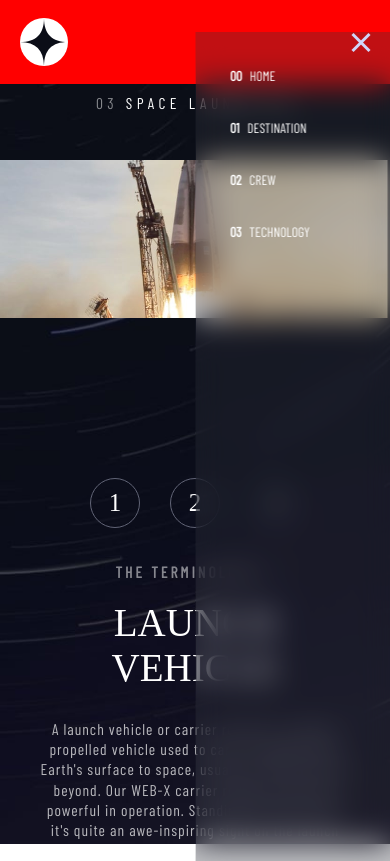
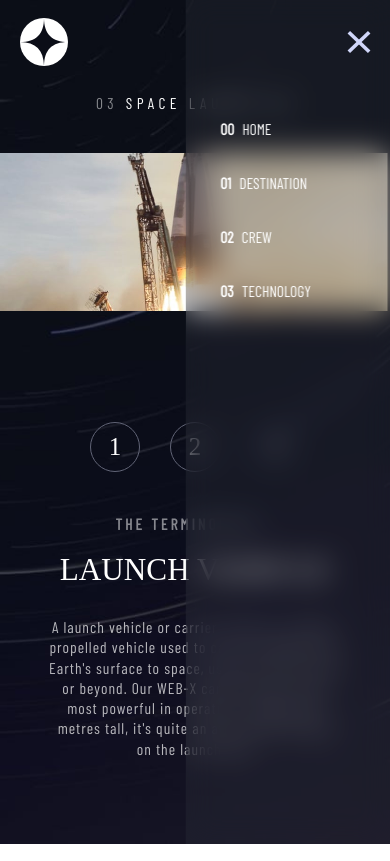
Before and after one commit to antonimatheus/Space-tourism-multi-page-website, a React (Vite) app: page /technology in a window 390 px wide. Both pictures are taken after a click on the element 292 px from the left and 42 px from the top of the page. Built offline with nearby package versions, Linux system fonts and the light colour scheme; a web font is replaced by a local one.

Commit message:
project done!

```diff
--- a/src/header/navBar/navBar.css
+++ b/src/header/navBar/navBar.css
@@ -110,7 +110,6 @@ a {
         display: flex;
         width: 100%;
         height: 10%;
-        background-color: red;
         justify-content: space-around;
         z-index: 2;
     }
@@ -127,38 +126,48 @@ a {
     .NavBar--ulBurger {
         display: flex;
         width: 40%;
+        height: 100%;
         justify-content: flex-end;
+        align-items: center;
         position: relative;
     }
 
     .NavBar--ulBurger img {
         display: flex;
+        width: 6vw;
         z-index: 2;
         cursor: pointer;
     }
 
     .NavBar--ulBurger ul {
+        display: flex;
         position: absolute;
         top: 0%;
         left: 50%;
         transform: translate(-50%, 0%);
-        width: 50vw;
+        align-items: center;
+        width: 55vw;
         height: 100vh;
         backdrop-filter: blur(15px);
         background-color: rgba(51, 53, 64, 0.3);
         animation: fadeinleftNavBar 1s;
     }
 
+    .NavBar--ulBurger ul div {
+        width: 100%;
+        height: 80%;
+    }
+
     .NavBar--ulBurger li {
         list-style-type: none;
-        font-size: 3.5vw;
+        font-size: 4vw;
         margin: 35px;
         color: var(--white);
         cursor: pointer;
     }
 
     .NavBar--ulBurger li span {
-        font-weight: bold;
+        font-weight: bolder;
         margin-right: 5px;
     }
 }
--- a/src/header/navBar/navBar.jsx
+++ b/src/header/navBar/navBar.jsx
@@ -33,10 +33,12 @@ const navBarClicked = () => {
                 {
                     burger && (
                     <ul>
-                        <Link to="/"><li><span>00</span> Home</li></Link>
-                        <Link to="/destination"><li><span>01</span> Destination</li></Link>
-                        <Link to='/crew'><li><span>02</span> Crew</li></Link>
-                        <Link to='/technology'><li><span>03</span> Technology</li></Link>
+                        <div>
+                            <Link to="/"><li><span>00</span> Home</li></Link>
+                            <Link to="/destination"><li><span>01</span> Destination</li></Link>
+                            <Link to='/crew'><li><span>02</span> Crew</li></Link>
+                            <Link to='/technology'><li><span>03</span> Technology</li></Link>
+                        </div>
                     </ul>
                     )
                 }
--- a/src/mainContent/crew/Crew.css
+++ b/src/mainContent/crew/Crew.css
@@ -233,7 +233,6 @@
         justify-content: flex-end;
         width: 90%;
         height: 50%;
-
     }
 
     .Crew--img img {
@@ -245,6 +244,11 @@
 
     .Crew--text {
         width: 100%;
+    }
+
+    .Crew--titleName {
+        display: flex;
+        width: 100vw;
     }
 
     .Crew--titleName h1  {
--- a/src/mainContent/destination/Destination.css
+++ b/src/mainContent/destination/Destination.css
@@ -18,7 +18,6 @@
     justify-content: flex-start;
     width: 40%;;
     height: 80%;
-    gap: 15px;
     gap: 35px;
 }
 
@@ -71,7 +70,6 @@
     justify-content: center;
     width: 40%;
     height: 80%;
-    gap: 15px;
     gap: 35px;
     color: var(--white);
 }
@@ -289,7 +287,7 @@
     }
 
     .Destination--planetInfo div {
-        gap: 30px;
+        gap: 5vw;
     }
 
     .Destination--planetName {
@@ -392,12 +390,12 @@
 
     .NavBarDestination--container ul {
         display: flex;
-        font-size: 2.5vw;
+        font-size: 3vw;
         justify-content: space-between;
     }
 
     .NavBarDestination--ul li {
-        margin: 7px;
+        margin: 1.5vw;
     }
 
     .Destination--planetText {
--- a/src/mainContent/technology/Technology.css
+++ b/src/mainContent/technology/Technology.css
@@ -240,8 +240,8 @@
         flex-direction: column-reverse;
         justify-content:center;
         align-items: center;
-        width: 90%;
-        height: 40%;
+        width: 100%;
+        height: 50%;
         gap: 10%;
     }
 
@@ -260,11 +260,8 @@
     }
 
     .Technology--imgLandscape {
-        align-items: center;
-        justify-content: flex-end;
         width: 100%;
         height: 50%;
-
     }
 
     .Technology--text {
@@ -273,12 +270,12 @@
 
     .Technology--titleName h1  {
         text-align: center;
-        font-size: 10vw;
+        font-size: 8vw;
     }
 
     .Technology--text p {
         text-align: center;
         font-size: 4vw;
-        width: 80vw;
+        width: 75vw;
     }
 }
```
